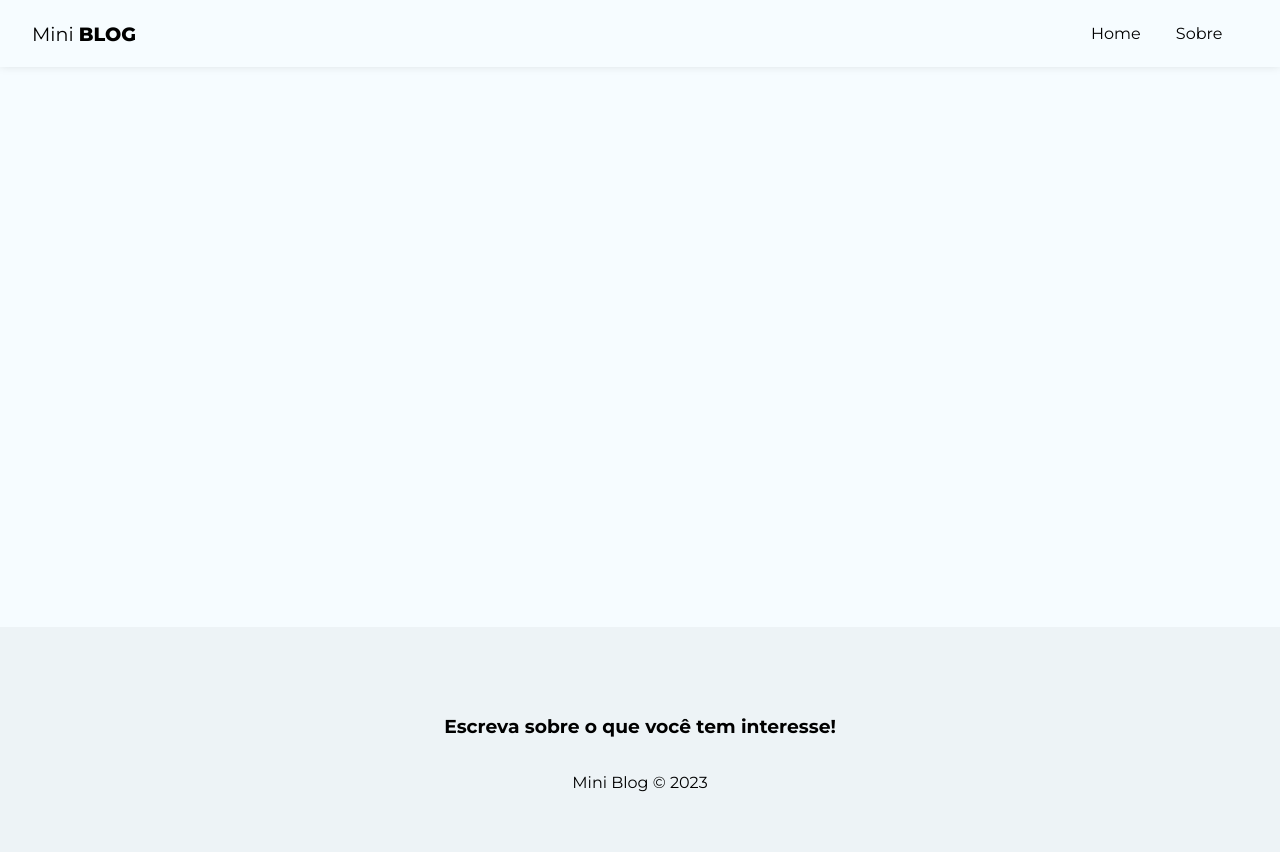
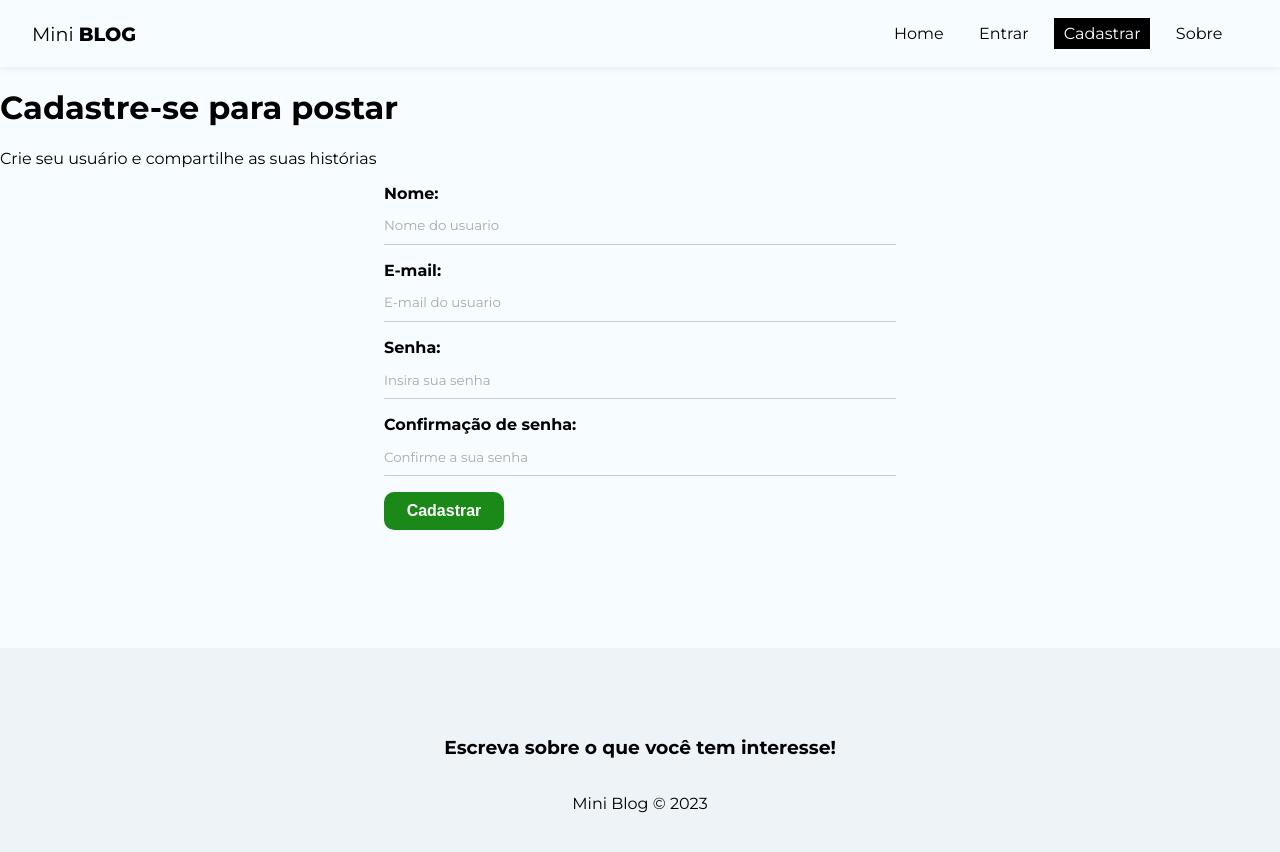
Before and after one commit to notAvoiid/miniblog, a React (Create React App) app: page /register in a window 1280 px wide. Shown: the top 852 px of the page. Built offline with nearby package versions, Linux system fonts and the light colour scheme.

Commit message:
"Styling the form and adjusting register form"

```diff
--- a/src/App.js
+++ b/src/App.js
@@ -5,6 +5,8 @@
 import About from './pages/About/About';
 import Navbar from './components/Navbar';
 import Footer from './components/Footer';
+import Login from './pages/Login/Login';
+import Register from './pages/Register/Register';
 
 function App() {
   return (
@@ -15,6 +17,8 @@
           <Routes>
             <Route path='/' element={<Home />} />
             <Route path='/about' element={<About />} />
+            <Route path='/login' element={<Login />} />
+            <Route path='/register' element={<Register />} />
           </Routes>
         </div>
         <Footer />
--- a/src/components/Navbar.js
+++ b/src/components/Navbar.js
@@ -12,6 +12,12 @@
         <NavLink to='/' className={({isActive}) => (isActive ? styles.active :  '')} >Home</NavLink>
       </li>
       <li>
+      <NavLink to='/login' className={({isActive}) => (isActive ? styles.active :  '')} >Entrar</NavLink>
+      </li>
+      <li>
+      <NavLink to='/register' className={({isActive}) => (isActive ? styles.active :  '')} >Cadastrar</NavLink>
+      </li>
+      <li>
       <NavLink to='/about' className={({isActive}) => (isActive ? styles.active :  '')} >Sobre</NavLink>
       </li>
     </ul>
--- /dev/null
+++ b/src/pages/Login/Login.js
@@ -0,0 +1,11 @@
+import styles from './Login.module.css';
+
+const Login = () => {
+  return (
+    <div>
+      <h2>Login</h2>
+    </div>
+  );
+};
+
+export default Login;
--- /dev/null
+++ b/src/pages/Register/Register.js
@@ -0,0 +1,33 @@
+import styles from './Register.module.css';
+
+import { useState, useEffect } from 'react';
+
+const Register = () => {
+  return (
+    <div>
+      <h1>Cadastre-se para postar</h1>
+      <p>Crie seu usuário e compartilhe as suas histórias</p>
+      <form>
+        <label>
+          <span>Nome:</span>
+          <input type='text' name='displayName' required placeholder='Nome do usuario' ></input>
+        </label>
+        <label>
+          <span>E-mail:</span>
+          <input type='email' name='email' required placeholder='E-mail do usuario' ></input>
+        </label>
+        <label>
+          <span>Senha:</span>
+          <input type='password' name='password' required placeholder='Insira sua senha' ></input>
+        </label>
+        <label>
+          <span>Confirmação de senha:</span>
+          <input type='password' name='confirmPassword' required placeholder='Confirme a sua senha' ></input>
+        </label>
+        <button className='btn'>Cadastrar</button>
+      </form>
+    </div>
+  );
+};
+
+export default Register;
--- /dev/null
+++ b/src/pages/Register/Register.module.css
@@ -0,0 +1,7 @@
+.register {
+  text-align: center;
+}
+
+.register p {
+  color: #aaa;
+}
```
Also changed, not shown: src/pages/Login/Login.module.css (added).
